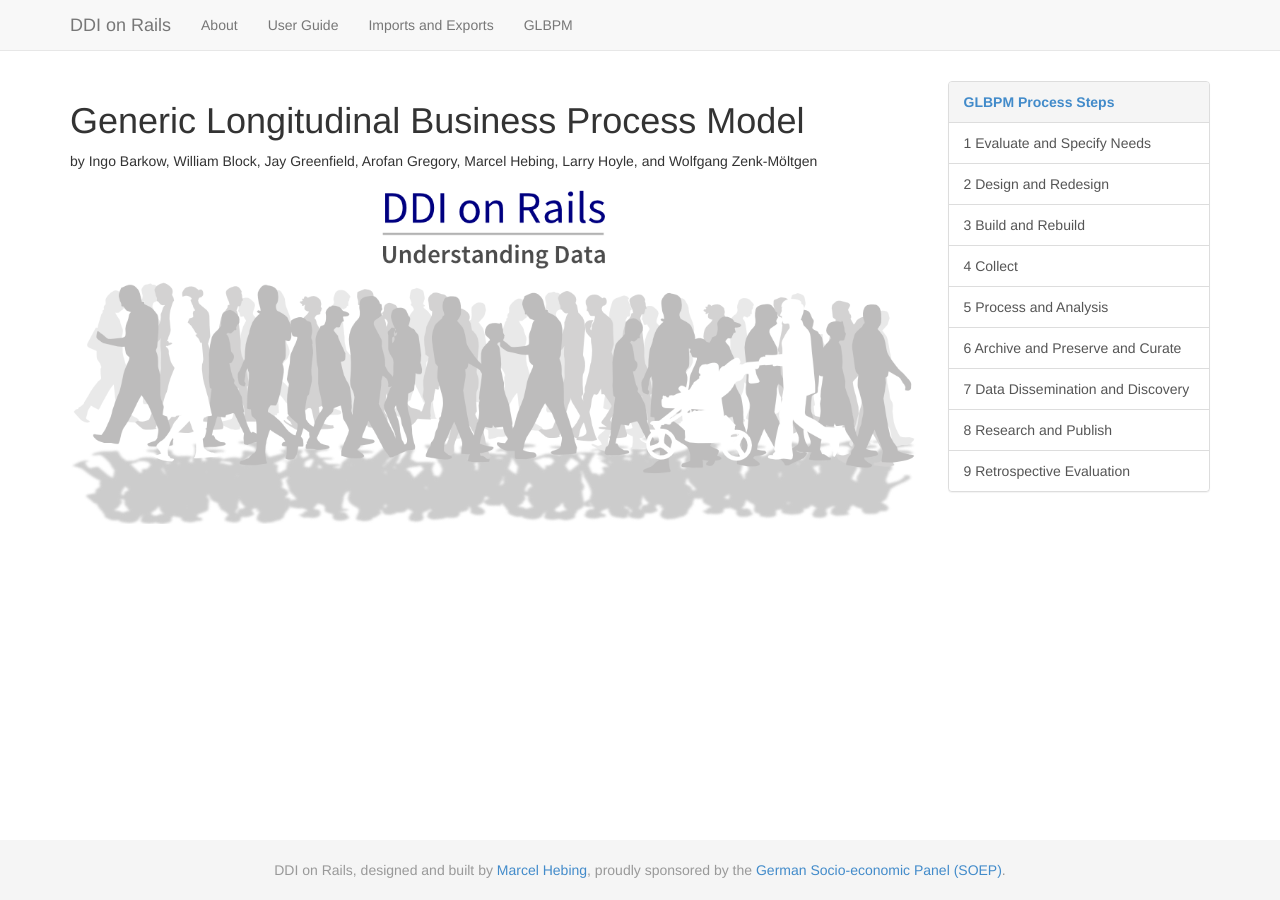
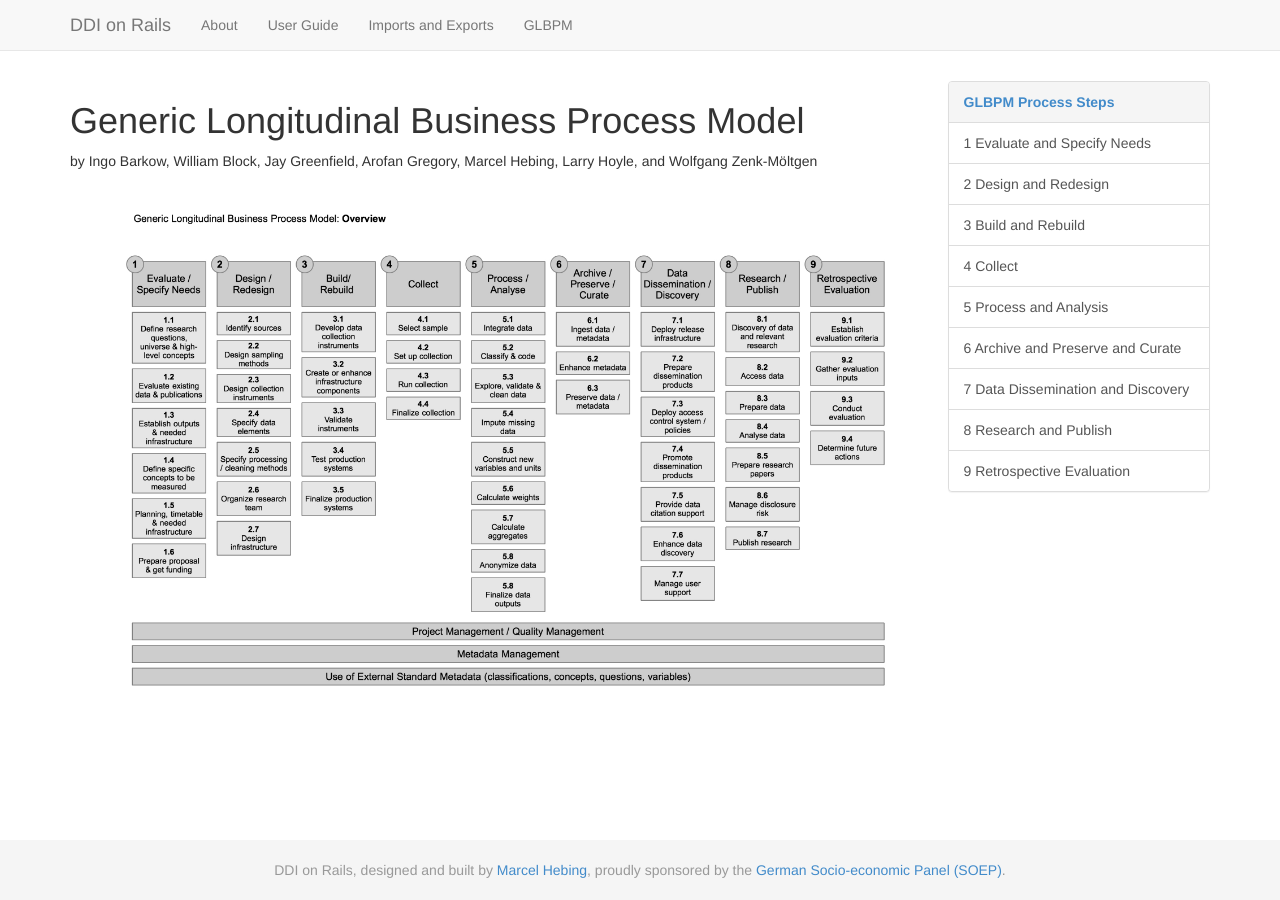
Before and after one commit to ddionrails/glbpm, a Jekyll site: the page built from index.html, in a window 1280 px wide. Built offline with Jekyll 4.4.1, drawn with Linux system fonts in a browser that asks for light colours.

Commit message:
Update image

```diff
--- a/index.html
+++ b/index.html
@@ -4,6 +4,6 @@
 
 by Ingo Barkow, William Block, Jay Greenfield, Arofan Gregory, Marcel Hebing, Larry Hoyle, and Wolfgang Zenk-Möltgen
 
-<img src="images/ddionrails.png"
-     alt="DDI on Rails"
+<img src="images/glbpm.jpg"
+     alt="GLBPM"
      class="img-responsive">
```
Also changed, not shown: images/glbpm.jpg (added).
